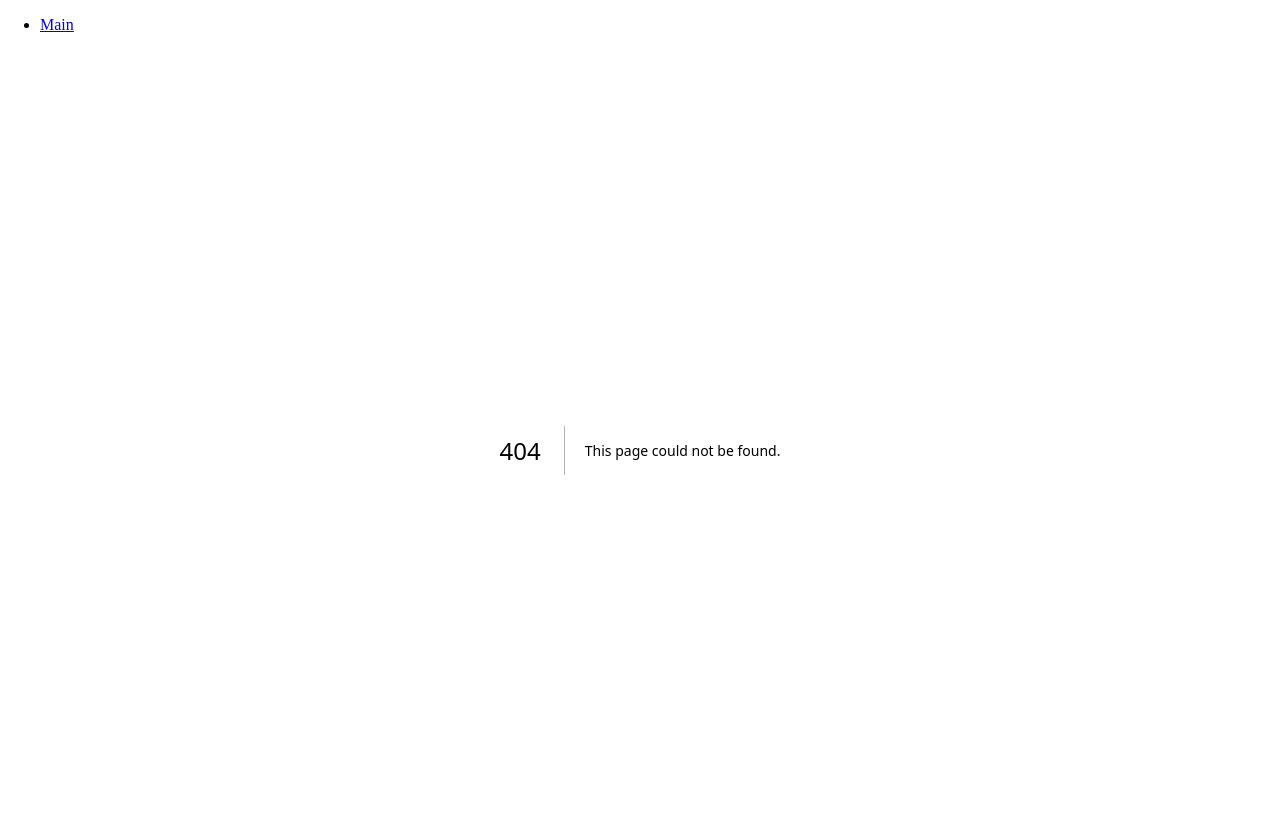
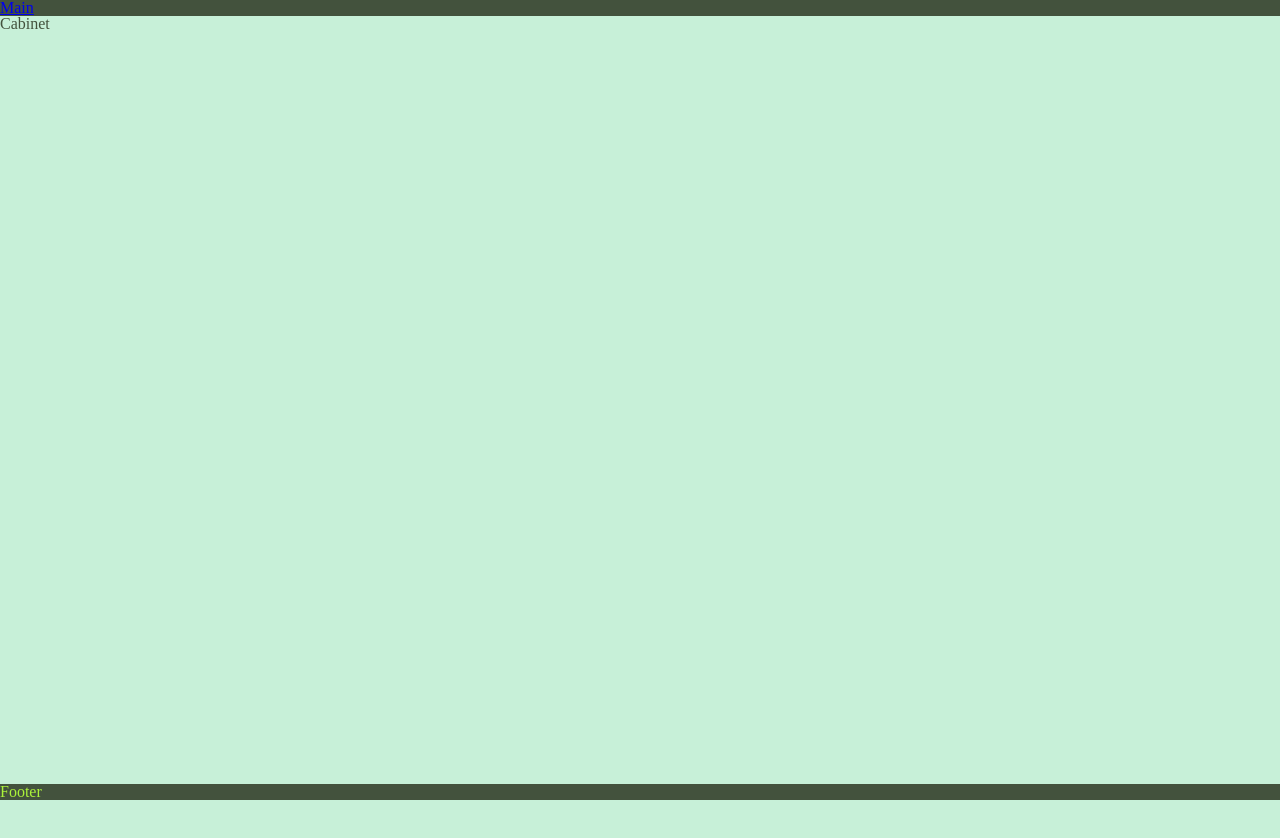
Before and after one commit to LaDunne15/quizaida, a Next.js app: page /user in a window 1280 px wide. Before the commit this address had no page. Shown: the top 838 px of the page. After the commit the page ends 800 px from the top, so only its background shows below. Built offline with nearby package versions, Linux system fonts and the light colour scheme.

Commit message:
v 0.11.0 editing tests

```diff
--- a/next.config.mjs
+++ b/next.config.mjs
@@ -21,6 +21,9 @@ const nextConfig = {
         domains: [
             "quizaida.s3.eu-north-1.amazonaws.com"
         ]*/
+    },
+    sassOptions: {
+        includePaths: ["./styles"],
     }
 };
 
--- a/package.json
+++ b/package.json
@@ -1,6 +1,6 @@
 {
   "name": "quizaida",
-  "version": "0.10.0",
+  "version": "0.11.0",
   "private": true,
   "scripts": {
     "dev": "next dev",
@@ -32,6 +32,7 @@
   "devDependencies": {
     "@types/node": "20.11.20",
     "@types/react": "18.2.58",
+    "sass": "^1.72.0",
     "typescript": "5.3.3"
   }
 }
--- a/src/app/api/test/route.js
+++ b/src/app/api/test/route.js
@@ -128,28 +128,54 @@ export async function PUT(req) {
 
     try {
 
-        const id = req.nextUrl.searchParams.get("id");
-        const body = await req.json();
         const token = await verifyJwtToken(req.cookies.get('token')?.value);
 
         if(token) {
 
+            const id = req.nextUrl.searchParams.get("id");
             const test = await Test.findById(id);
 
             if (test.author.toString() === token.id) {
 
-                const newQuestions = body.question.filter(q=>q._id==="").map((doc)=>{ const { _id, ...obj } = doc; return obj; });
+                const formData = await req.formData();
+                const test = JSON.parse(formData.get('test'));
+
+
+                const newQuestions = test.question.filter(q=>q._id==="")
+                    .map((doc)=>{
+                        const { _id, ...obj } = doc;
+                        const photo = obj.photo.map((p)=>{
+                            const _file = formData.get(p);
+                            if (!_file) return "";
+
+                            const filename = `${p}.${_file.name.split('.').pop()}`
+                            awsService.uploadFile(_file, filename);
+                            return awsService.getFileLink(filename);
+                        });
+
+                        const answer = obj.answer.map(j=>{
+                            const _file = formData.get(j.photo);
+                            if (!_file) return {...j, photo: ""};
+                            const filename = `${j.photo}.${_file.name.split('.').pop()}`
+                            awsService.uploadFile(_file, filename);
+                            return {...j, photo: awsService.getFileLink(filename)}
+                        });
+
+                        return {...obj, photo, answer };
+                    });
+
                 const createdQuestions = await Question.insertMany(newQuestions);
 
-                const oldQuestionsIds = body.question.filter(q=>q._id!="").map(doc => doc._id);
+                const oldQuestionsIds = test.question.filter(q=>q._id!="").map(doc => doc._id);
                 const newQuestionsIds = createdQuestions.map(doc => doc._id);
 
                 await Test.findByIdAndUpdate(id, {
-                    theme: body.theme,
-                    sourse: body.sourse,
-                    description: body.description,
+                    theme: test.theme,
+                    sourse: test.sourse,
+                    description: test.description,
                     question: [...oldQuestionsIds,...newQuestionsIds]
                 });
+
                 return NextResponse.json({},{
                     status: 200,
                     statusText: "Updated"
--- a/src/app/layout.tsx
+++ b/src/app/layout.tsx
@@ -1,7 +1,10 @@
 import { Inter } from "next/font/google";
 import Link from "next/link";
 import NavBar from "../components/navbar";
+import Footer from "../components/footer";
 //const inter = Inter({ subsets: ["latin"] });
+
+import "../static/styles/Main.style.scss";
 
 export const metadata = {
   title: "Quizaida",
@@ -12,9 +15,10 @@ export default function RootLayout({ children }) {
 
   return (
     <html lang="en">
-      <body /*className={inter.className}*/>
+      <body className="app">
         <NavBar/>
-        {children}
+        <main>{children}</main>
+        <Footer/>
       </body>
     </html>
   );
--- /dev/null
+++ b/src/app/user/page.jsx
@@ -0,0 +1,7 @@
+export default () => {
+    return (
+        <div>
+            Cabinet
+        </div>
+    )
+}
--- /dev/null
+++ b/src/components/footer.jsx
@@ -0,0 +1,10 @@
+import styles from "../static/styles/Main.style.scss"
+
+
+export default () => {
+    return (
+        <footer className={styles.footer}>
+            Footer
+        </footer>
+    )
+}
--- a/src/components/navbar.jsx
+++ b/src/components/navbar.jsx
@@ -18,6 +18,7 @@ export default function NavBar() {
     }
 
     return (
+        <nav>
         <ul>
             <li>
                 <Link href="/">Main</Link>
@@ -31,7 +32,9 @@ export default function NavBar() {
                     <li>
                         <Link href="/response">Response</Link>
                     </li>
-                    <li>{auth.email}</li>
+                    <li>
+                        <Link href="/user">{auth.email}</Link>
+                    </li>
                     <li>
                         <button onClick={Logout}>Log Out</button>
                     </li>
@@ -50,5 +53,6 @@ export default function NavBar() {
                 }*/
             }
         </ul>
+        </nav>
     )
 }
--- /dev/null
+++ b/src/static/styles/Main.style.scss
@@ -0,0 +1,24 @@
+
+@import "./reset.css";
+
+.app {
+    display: flex;
+    flex-direction: column;
+    background-color: #c7f0d8;
+    min-height: 100vh;
+
+    nav {
+        background-color: #43523d;
+        color: #c7f0d8;
+    }
+
+    main {
+        flex: 1;
+        color: #43523d;
+    }
+
+    footer {
+        background-color: #43523d;
+        color: #abf33a;
+    }
+}
--- /dev/null
+++ b/src/static/styles/reset.css
@@ -0,0 +1,48 @@
+/* http://meyerweb.com/eric/tools/css/reset/
+   v2.0 | 20110126
+   License: none (public domain)
+*/
+
+html, body, div, span, applet, object, iframe,
+h1, h2, h3, h4, h5, h6, p, blockquote, pre,
+a, abbr, acronym, address, big, cite, code,
+del, dfn, em, img, ins, kbd, q, s, samp,
+small, strike, strong, sub, sup, tt, var,
+b, u, i, center,
+dl, dt, dd, ol, ul, li,
+fieldset, form, label, legend,
+table, caption, tbody, tfoot, thead, tr, th, td,
+article, aside, canvas, details, embed,
+figure, figcaption, footer, header, hgroup,
+menu, nav, output, ruby, section, summary,
+time, mark, audio, video {
+	margin: 0;
+	padding: 0;
+	border: 0;
+	font-size: 100%;
+	font: inherit;
+	vertical-align: baseline;
+}
+/* HTML5 display-role reset for older browsers */
+article, aside, details, figcaption, figure,
+footer, header, hgroup, menu, nav, section {
+	display: block;
+}
+body {
+	line-height: 1;
+}
+ol, ul {
+	list-style: none;
+}
+blockquote, q {
+	quotes: none;
+}
+blockquote:before, blockquote:after,
+q:before, q:after {
+	content: '';
+	content: none;
+}
+table {
+	border-collapse: collapse;
+	border-spacing: 0;
+}
--- a/tsconfig.json
+++ b/tsconfig.json
@@ -27,7 +27,7 @@
     ".next/types/**/*.ts",
     "**/*.ts",
     "**/*.tsx"
-  ],
+, "src/app/layout.jsx"  ],
   "exclude": [
     "node_modules"
   ]
```
Also changed, not shown: src/app/test/editTest/[id]/page.jsx (+121 -44 lines), 1 other file (tests, documents, lock files or other folders).
